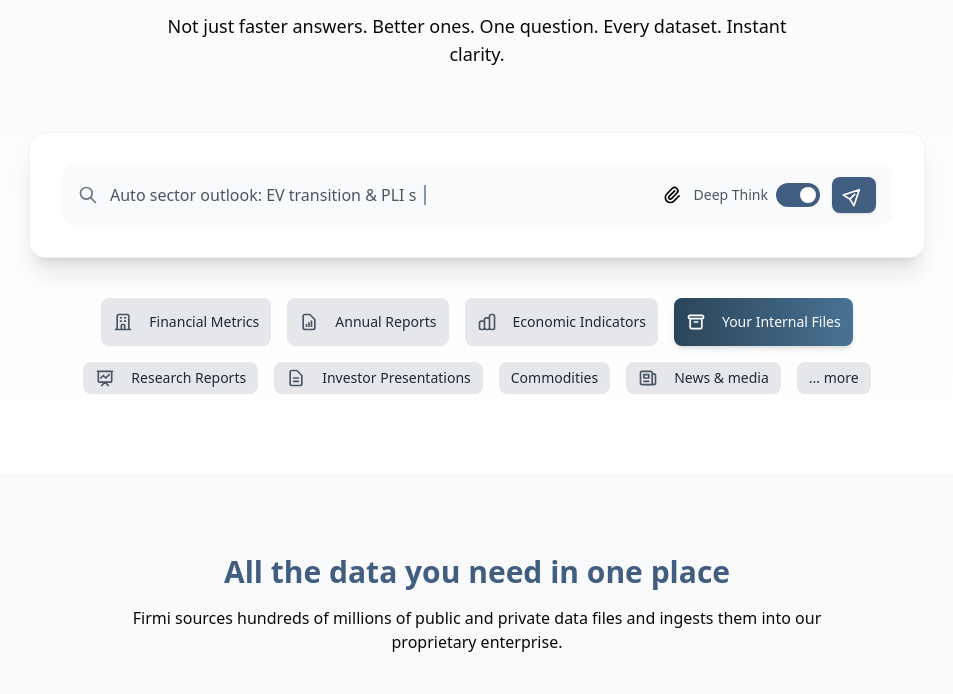
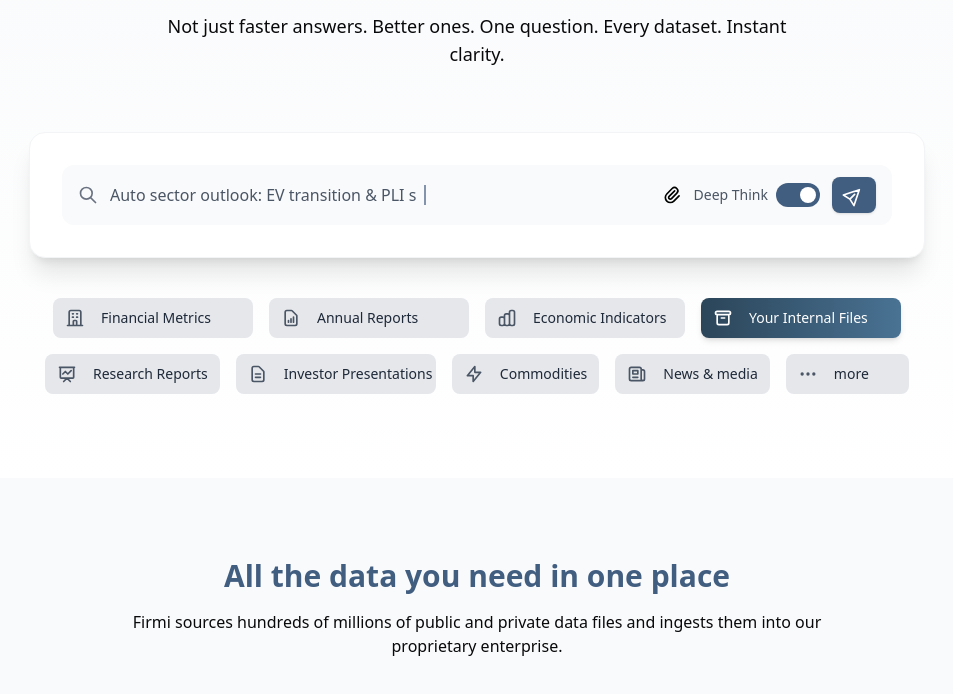
Before and after one commit to Tarunchintakunta/test-land, a Next.js app: page / in a window 1280 px wide. Shown: the part 784-1478 px from the top of the page, without its empty margins (163-1116 px from the left). Built offline with nearby package versions, Linux system fonts and the light colour scheme.

Commit message:
changed the buttons format and size

```diff
--- a/components/QuerySection.tsx
+++ b/components/QuerySection.tsx
@@ -146,14 +146,16 @@
           </div>
 
           {/* Source Buttons */}
-          <div className="mt-10 flex flex-wrap justify-center gap-4">
+          <div className="mt-10 max-w-5xl mx-auto px-4">
+            {/* First row - 4 buttons */}
+            <div className="flex flex-wrap justify-center gap-4 mb-4">
               <Button3D
                 variant="secondary"
                 size="sm"
-              className="flex items-center space-x-2"
+                className="flex items-center space-x-2 w-[200px] h-[40px] justify-start px-3 whitespace-nowrap"
                 active={activeSource === 'Financial Metrics'}
               >
-              <svg className="w-5 h-5 text-gray-600" fill="none" stroke="currentColor" viewBox="0 0 24 24">
+                <svg className="w-5 h-5 text-gray-600 flex-shrink-0" fill="none" stroke="currentColor" viewBox="0 0 24 24">
                   <path strokeLinecap="round" strokeLinejoin="round" strokeWidth="2" d="M19 21V5a2 2 0 00-2-2H7a2 2 0 00-2 2v16m14 0h2m-2 0h-5m-9 0H3m2 0h5M9 7h1m-1 4h1m4-4h1m-1 4h1m-5 10v-5a1 1 0 011-1h2a1 1 0 011 1v5m-4 0h4"></path>
                 </svg>
                 <span className="font-medium">Financial Metrics</span>
@@ -162,10 +164,10 @@
               <Button3D
                 variant="secondary"
                 size="sm"
-              className="flex items-center space-x-2"
+                className="flex items-center space-x-2 w-[200px] h-[40px] justify-start px-3 whitespace-nowrap"
                 active={activeSource === 'Annual Reports'}
               >
-              <svg className="w-5 h-5 text-gray-600" fill="none" stroke="currentColor" viewBox="0 0 24 24">
+                <svg className="w-5 h-5 text-gray-600 flex-shrink-0" fill="none" stroke="currentColor" viewBox="0 0 24 24">
                   <path strokeLinecap="round" strokeLinejoin="round" strokeWidth="2" d="M9 17v-2m3 2v-4m3 4v-6m2 10H7a2 2 0 01-2-2V5a2 2 0 012-2h5.586a1 1 0 01.707.293l5.414 5.414a1 1 0 01.293.707V19a2 2 0 01-2 2z"></path>
                 </svg>
                 <span className="font-medium">Annual Reports</span>
@@ -174,10 +176,10 @@
               <Button3D
                 variant="secondary"
                 size="sm"
-              className="flex items-center space-x-2"
+                className="flex items-center space-x-2 w-[200px] h-[40px] justify-start px-3 whitespace-nowrap"
                 active={activeSource === 'Economic Indicators'}
               >
-              <svg className="w-5 h-5 text-gray-600" fill="none" stroke="currentColor" viewBox="0 0 24 24">
+                <svg className="w-5 h-5 text-gray-600 flex-shrink-0" fill="none" stroke="currentColor" viewBox="0 0 24 24">
                   <path strokeLinecap="round" strokeLinejoin="round" strokeWidth="2" d="M9 19v-6a2 2 0 00-2-2H5a2 2 0 00-2 2v6a2 2 0 002 2h2a2 2 0 002-2zm0 0V9a2 2 0 012-2h2a2 2 0 012 2v10m-6 0a2 2 0 002 2h2a2 2 0 002-2m0 0V5a2 2 0 012-2h2a2 2 0 012 2v14a2 2 0 01-2 2h-2a2 2 0 01-2-2z"></path>
                 </svg>
                 <span className="font-medium">Economic Indicators</span>
@@ -186,22 +188,25 @@
               <Button3D
                 variant="primary"
                 size="sm"
-              className="flex items-center space-x-2 btn-primary !ring-0 !ring-offset-0"
+                className="flex items-center space-x-2 btn-primary !ring-0 !ring-offset-0 w-[200px] h-[40px] justify-start px-3 whitespace-nowrap"
                 active={false}
               >
-              <svg className="w-5 h-5 text-white" fill="none" stroke="currentColor" viewBox="0 0 24 24">
+                <svg className="w-5 h-5 text-white flex-shrink-0" fill="none" stroke="currentColor" viewBox="0 0 24 24">
                   <path strokeLinecap="round" strokeLinejoin="round" strokeWidth="2" d="M5 8h14M5 8a2 2 0 110-4h14a2 2 0 110 4M5 8v10a2 2 0 002 2h10a2 2 0 002-2V8m-9 4h4"></path>
                 </svg>
                 <span className="font-medium">Your Internal Files</span>
               </Button3D>
+            </div>
 
+            {/* Second row - remaining buttons */}
+            <div className="flex flex-nowrap justify-center gap-4 w-full overflow-x-auto pb-1">
               <Button3D
                 variant="secondary"
                 size="sm"
-              className="flex items-center space-x-2"
+                className="flex items-center space-x-2 w-[200px] h-[40px] justify-start px-3 whitespace-nowrap"
                 active={activeSource === 'Market'}
               >
-              <svg className="w-5 h-5 text-gray-600" fill="none" stroke="currentColor" viewBox="0 0 24 24">
+                <svg className="w-5 h-5 text-gray-600 flex-shrink-0" fill="none" stroke="currentColor" viewBox="0 0 24 24">
                   <path strokeLinecap="round" strokeLinejoin="round" strokeWidth="2" d="M7 12l3-3 3 3 4-4M8 21l4-4 4 4M3 4h18M4 4h16v12a1 1 0 01-1 1H5a1 1 0 01-1-1V4z"></path>
                 </svg>
                 <span className="font-medium">Research Reports</span>
@@ -210,27 +215,33 @@
               <Button3D
                 variant="secondary"
                 size="sm"
-              className="flex items-center space-x-2"
+                className="flex items-center space-x-2 w-[200px] h-[40px] justify-start px-3 whitespace-nowrap"
                 active={activeSource === 'Presentations'}
               >
-              <svg className="w-5 h-5 text-gray-600" fill="none" stroke="currentColor" viewBox="0 0 24 24">
+                <svg className="w-5 h-5 text-gray-600 flex-shrink-0" fill="none" stroke="currentColor" viewBox="0 0 24 24">
                   <path strokeLinecap="round" strokeLinejoin="round" strokeWidth="2" d="M9 12h6m-6 4h6m2 5H7a2 2 0 01-2-2V5a2 2 0 012-2h5.586a1 1 0 01.707.293l5.414 5.414a1 1 0 01.293.707V19a2 2 0 01-2 2z"></path>
                 </svg>
                 <span className="font-medium">Investor Presentations</span>
               </Button3D>
+
               <Button3D
                 variant="secondary"
                 size="sm"
+                className="flex items-center space-x-2 w-[200px] h-[40px] justify-start px-3 whitespace-nowrap"
               >
+                <svg className="w-5 h-5 text-gray-600 flex-shrink-0" fill="none" stroke="currentColor" viewBox="0 0 24 24">
+                  <path strokeLinecap="round" strokeLinejoin="round" strokeWidth="2" d="M13 10V3L4 14h7v7l9-11h-7z"></path>
+                </svg>
                 <span className="font-medium">Commodities</span>
               </Button3D>
+
               <Button3D
                 variant="secondary"
                 size="sm"
-              className="flex items-center space-x-2"
+                className="flex items-center space-x-2 w-[200px] h-[40px] justify-start px-3 whitespace-nowrap"
                 active={activeSource === 'News'}
               >
-              <svg className="w-5 h-5 text-gray-600" fill="none" stroke="currentColor" viewBox="0 0 24 24">
+                <svg className="w-5 h-5 text-gray-600 flex-shrink-0" fill="none" stroke="currentColor" viewBox="0 0 24 24">
                   <path strokeLinecap="round" strokeLinejoin="round" strokeWidth="2" d="M19 20H5a2 2 0 01-2-2V6a2 2 0 012-2h10a2 2 0 012 2v1m2 13a2 2 0 01-2-2V7m2 13a2 2 0 002-2V9a2 2 0 00-2-2h-2m-4-3H9M7 16h6M7 8h6v4H7V8z"></path>
                 </svg>
                 <span className="font-medium">News & media</span>
@@ -239,9 +250,14 @@
               <Button3D
                 variant="secondary"
                 size="sm"
+                className="flex items-center space-x-2 w-[200px] h-[40px] justify-start px-3 whitespace-nowrap"
               >
-              <span className="font-medium">... more</span>
+                <svg className="w-5 h-5 text-gray-600 flex-shrink-0" fill="none" stroke="currentColor" viewBox="0 0 24 24">
+                  <path strokeLinecap="round" strokeLinejoin="round" strokeWidth="2" d="M5 12h.01M12 12h.01M19 12h.01M6 12a1 1 0 11-2 0 1 1 0 012 0zm7 0a1 1 0 11-2 0 1 1 0 012 0zm7 0a1 1 0 11-2 0 1 1 0 012 0z"></path>
+                </svg>
+                <span className="font-medium">more</span>
               </Button3D>
+            </div>
           </div>
         </motion.div>
       </div>
```
Lines whose indentation alone changed are shown as unchanged.
